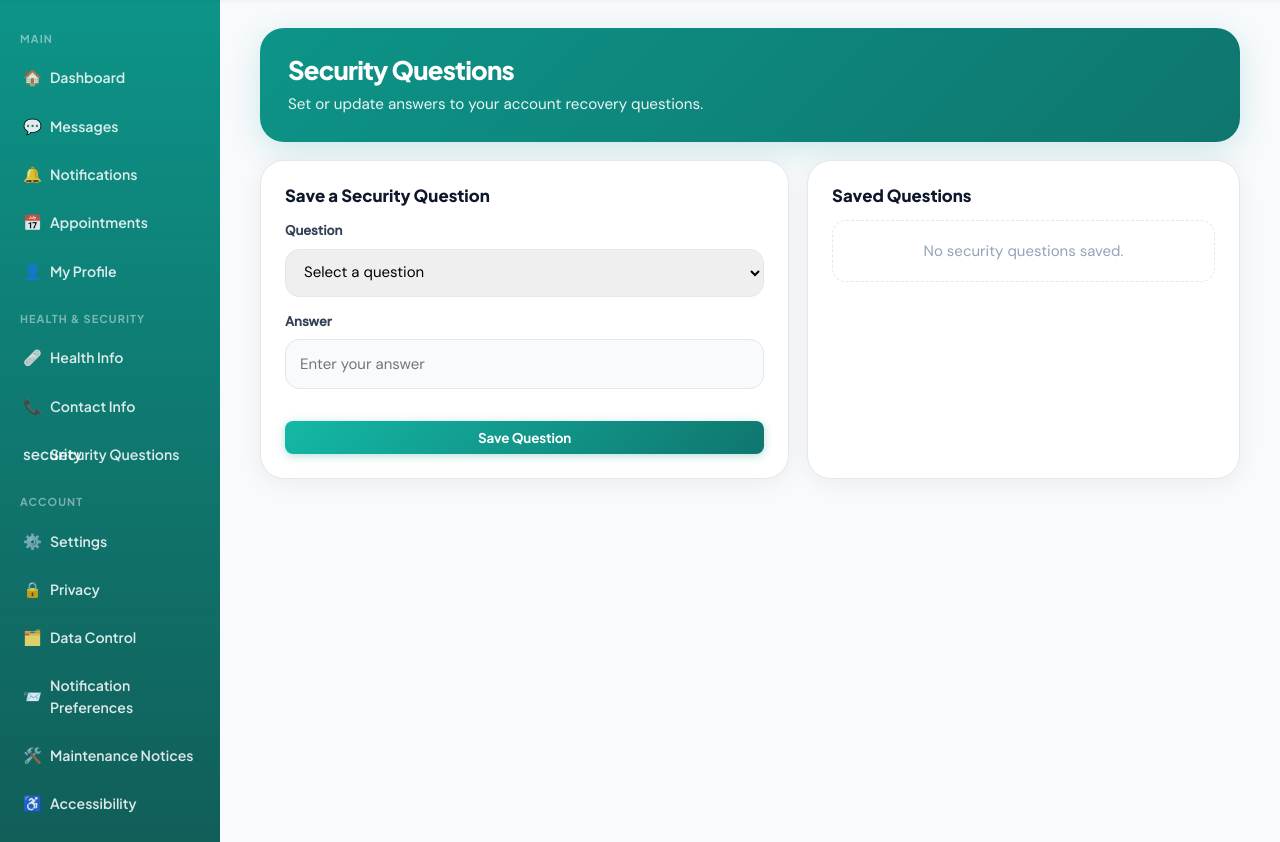
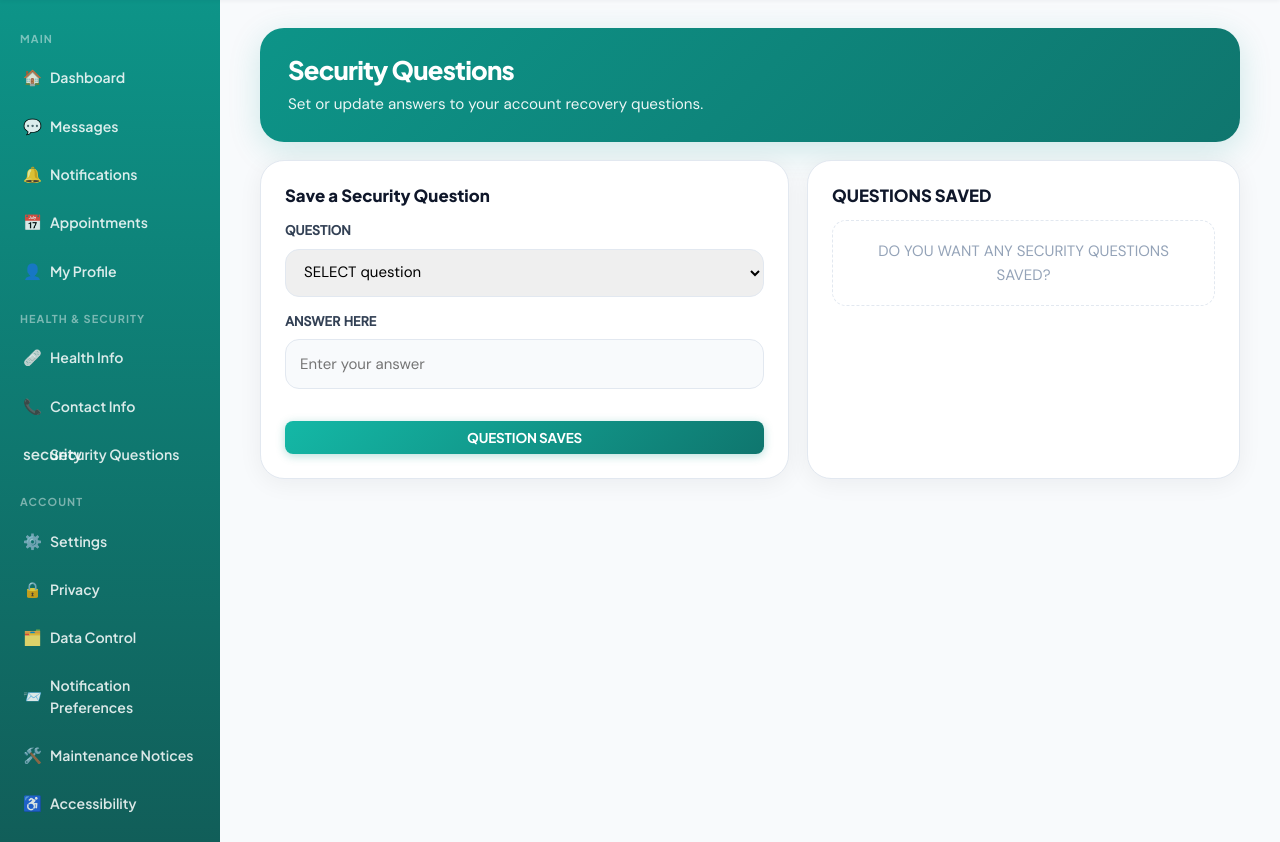
Before and after one commit to TheBobGottfriedFan/CS310_GROUP03, a Django app: template portal/templates/portal/security_questions.html in a window 1280 px wide. Shown: the part 62-904 px from the top of the page. Run offline with Django 4.2, Linux system fonts and the light colour scheme; the template is opened without the code that fills it, so the values that code supplies are empty; parts of the project's set-up code (start-up, migrations or seed data) failed here and were passed over.

Commit message:
Update security_questions.html

```diff
--- a/portal/templates/portal/security_questions.html
+++ b/portal/templates/portal/security_questions.html
@@ -22,25 +22,25 @@
       <form method="POST" style="display:flex; flex-direction:column; gap:14px;">
         {% csrf_token %}
         <div>
-          <label style="display:block; margin-bottom:7px; font-weight:800; font-size:0.84rem; color:var(--gray-700);">Question</label>
+          <label style="display:block; margin-bottom:7px; font-weight:800; font-size:0.84rem; color:var(--gray-700);">QUESTION</label>
           <select name="question_id" required style="width:100%; padding:12px 14px; border:1px solid var(--border); border-radius:14px; font:inherit;">
-            <option value="">Select a question</option>
+            <option value="">SELECT question</option>
             {% for q in questions %}
               <option value="{{ q.id }}">{{ q.question_text }}</option>
             {% endfor %}
           </select>
         </div>
         <div>
-          <label style="display:block; margin-bottom:7px; font-weight:800; font-size:0.84rem; color:var(--gray-700);">Answer</label>
+          <label style="display:block; margin-bottom:7px; font-weight:800; font-size:0.84rem; color:var(--gray-700);">ANSWER HERE</label>
           <input type="text" name="answer" placeholder="Enter your answer" required style="width:100%; padding:12px 14px; border:1px solid var(--border); border-radius:14px; font:inherit;">
         </div>
         <div style="display:flex; justify-content:flex-end;">
-          <button class="btn btn-sm" type="submit">Save Question</button>
+          <button class="btn btn-sm" type="submit">QUESTION SAVES</button>
         </div>
       </form>
     </div>
     <div style="background:white; border-radius:24px; border:1.5px solid var(--border); box-shadow:0 4px 24px rgba(15,23,42,0.06); padding:24px;">
-      <h2 style="margin:0 0 14px; font-size:1.05rem; font-weight:900;">Saved Questions</h2>
+      <h2 style="margin:0 0 14px; font-size:1.05rem; font-weight:900;">QUESTIONS SAVED</h2>
       {% if saved_questions %}
         <div style="display:flex; flex-direction:column; gap:10px;">
           {% for item in saved_questions %}
@@ -51,7 +51,7 @@
         </div>
       {% else %}
         <div style="padding:18px; border:1px dashed var(--border); border-radius:14px; color:var(--text-muted); text-align:center;">
-          No security questions saved.
+          DO YOU WANT ANY SECURITY QUESTIONS SAVED?
         </div>
       {% endif %}
     </div>
```
